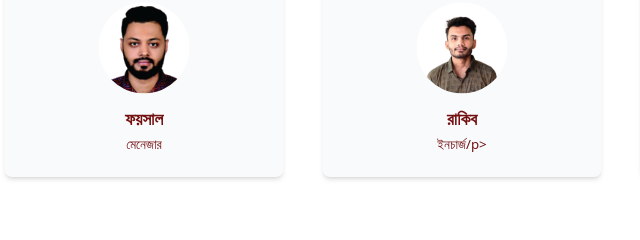
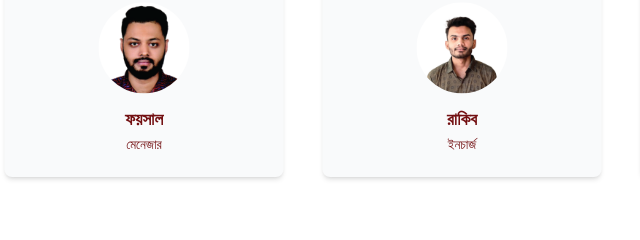
Before and after one commit to didasoff/surjochaya, a plain HTML site: page index.html in a window 1280 px wide. Shown: the part 1945-2185 px from the top of the page, 19-659 px from the left. Drawn offline with nearby package versions, Linux system fonts and the light colour scheme.

Commit message:
Update index.html

```diff
--- a/index.html
+++ b/index.html
@@ -190,7 +190,7 @@
                 <div class="team-card bg-gray-50 rounded-lg overflow-hidden shadow-md text-center p-4 transform scale-95">
                     <img src="photos/team/img-1.png" alt="Doctor" class="w-24 h-24 rounded-full object-cover mx-auto mb-3">
                     <h3 class="text-lg font-bold mb-1 text-[#731012]">রাকিব</h3>
-                    <p class="text-[#731012] text-sm font-medium mb-2">ইনচার্জ/p>
+                    <p class="text-[#731012] text-sm font-medium mb-2">ইনচার্জ</p>
                 </div>
 
                 <!-- Team Member 4 -->
```
